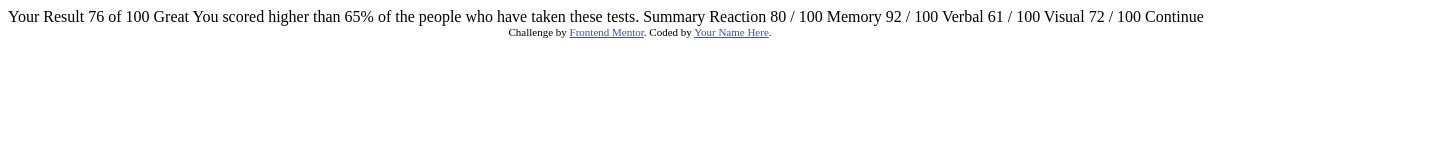
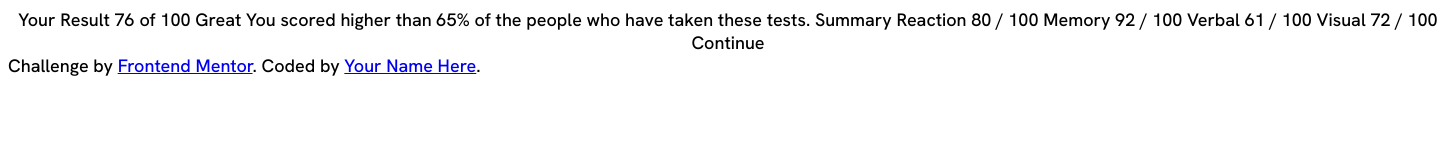
Before and after one commit to erikfazio/result-summary-component, a website: page index.html in a window 1280 px wide. Shown: the whole page, 1448 px wide, since content can reach past the window. Drawn offline with Linux system fonts and the light colour scheme.

Commit message:
Setup colors and fonts

```diff
--- a/index.html
+++ b/index.html
@@ -1,47 +1,36 @@
 <!DOCTYPE html>
 <html lang="en">
   <head>
-  <meta charset="UTF-8">
-  <meta name="viewport" content="width=device-width, initial-scale=1.0"> <!-- displays site properly based on user's device -->
+    <meta charset="UTF-8" />
+    <meta name="viewport" content="width=device-width, initial-scale=1.0" />
 
-  <link rel="icon" type="image/png" sizes="32x32" href="./assets/images/favicon-32x32.png">
-
-  <title>Frontend Mentor | Results summary component</title>
-
-  <!-- Feel free to remove these styles or customise in your own stylesheet 👍 -->
-  <style>
-    .attribution { font-size: 11px; text-align: center; }
-    .attribution a { color: hsl(228, 45%, 44%); }
-  </style>
+    <link
+      rel="icon"
+      type="image/png"
+      sizes="32x32"
+      href="./assets/images/favicon-32x32.png"
+    />
+    <title>Results summary component</title>
+    <link rel="stylesheet" href="style.css" />
+    <link rel="preconnect" href="https://fonts.googleapis.com" />
+    <link rel="preconnect" href="https://fonts.gstatic.com" crossorigin />
+    <link
+      href="https://fonts.googleapis.com/css2?family=Hanken+Grotesk:wght@500;700;800&display=swap"
+      rel="stylesheet"
+    />
   </head>
   <body>
-
-  Your Result
-  76
-  of 100
-
-  Great
-  You scored higher than 65% of the people who have taken these tests.
-
-  Summary
-
-  Reaction
-  80 / 100
-
-  Memory
-  92 / 100
-
-  Verbal
-  61 / 100
-
-  Visual
-  72 / 100
-
-  Continue
+    <div class="container">
+      Your Result 76 of 100 Great You scored higher than 65% of the people who
+      have taken these tests. Summary Reaction 80 / 100 Memory 92 / 100 Verbal
+      61 / 100 Visual 72 / 100 Continue
+    </div>
 
     <div class="attribution">
-    Challenge by <a href="https://www.frontendmentor.io?ref=challenge" target="_blank">Frontend Mentor</a>.
-    Coded by <a href="#">Your Name Here</a>.
+      Challenge by
+      <a href="https://www.frontendmentor.io?ref=challenge" target="_blank"
+        >Frontend Mentor</a
+      >. Coded by <a href="#">Your Name Here</a>.
     </div>
   </body>
 </html>
--- /dev/null
+++ b/style.css
@@ -0,0 +1,32 @@
+:root {
+  /* Primary */
+
+  --light-red: hsl(0, 100%, 67%);
+  --orangey-yellow: hsl(39, 100%, 56%);
+  --green-teal: hsl(166, 100%, 37%);
+  --cobalt-blue: hsl(234, 85%, 45%);
+
+  /* Gradients */
+
+  --light-slate-blue: hsl(252, 100%, 67%);
+  --light-royal-blue: hsl(241, 81%, 54%);
+  --violet-blue: hsla(256, 72%, 46%, 1);
+  --persian-blue: hsla(241, 72%, 46%, 0);
+
+  /* Neutral */
+  --white: hsl(0, 0%, 100%);
+  --pale-blue: hsl(221, 100%, 96%);
+  --light-lavender: hsl(241, 100%, 89%);
+  --dark-gray-blue: hsl(224, 30%, 27%);
+}
+
+.container {
+  width: 1440px;
+  text-align: center;
+  margin: auto;
+}
+
+body {
+  font-size: 18px;
+  font-family: "Hanken Grotesk", sans-serif;
+}
```
Lines whose indentation alone changed are shown as unchanged.
